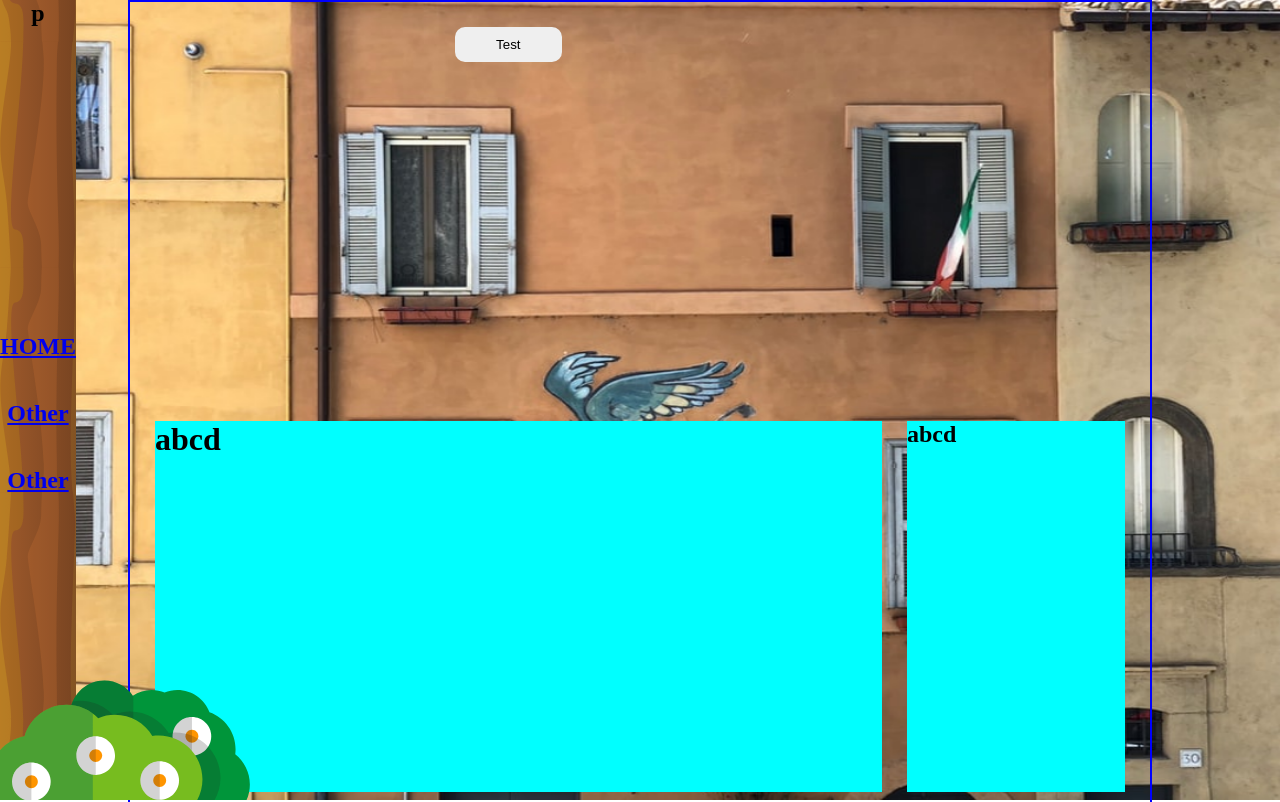
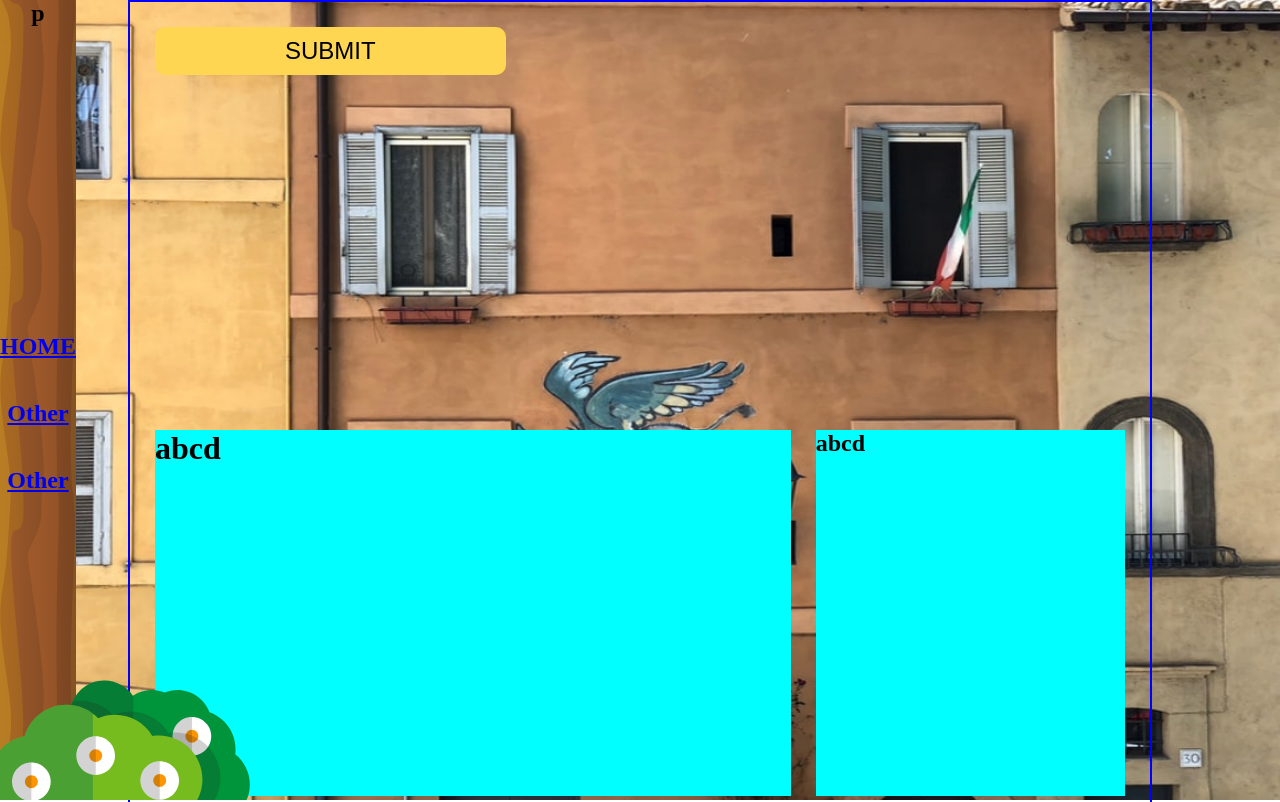
Before and after one commit to nhtoby311/code-to-give, a React (Create React App) app: page / in a window 1280 px wide. Shown: the top 802 px of the page. Built offline with nearby package versions, Linux system fonts and the light colour scheme.

Commit message:
complete button

```diff
--- a/src/components/Common/Button/Button.jsx
+++ b/src/components/Common/Button/Button.jsx
@@ -1,16 +1,27 @@
 import "./Button.scss"
 import styled from "styled-components"
-export default function Button() {
+export default function Button(props) {
     const Button = styled.button`
+        padding-top:10px;
+        padding-bottom:10px;
+        border:none;
+        background: #FFD652;
+        width:100%;
         border-radius: 10px;
-        padding:10px 20px;
-        margin-left:300px;
-        width: 20%;
-        border:none;
-    `
+        text-transform:uppercase;
+        cursor:pointer;
+        transition:0.5s;
+        font-style: normal;
+        font-weight: normal;
+        font-size: 24px;
+        line-height: 28px;
+        &:hover {
+            background:#FF9500;
+        }
+        `
     return (
         <div>
-            <Button>Test</Button>
+            <Button>{props.content}</Button>
         </div>
     )
 }
--- a/src/pages/Home/Home.jsx
+++ b/src/pages/Home/Home.jsx
@@ -4,7 +4,7 @@ import './Home.scss'
 export default function Home() {
     return (
         <div className="container">
-            <Button/>
+            <Button content="Submit"/>
             <h1>abcd</h1>
             <h2>abcd</h2>
             <h3>abcd</h3>
```
